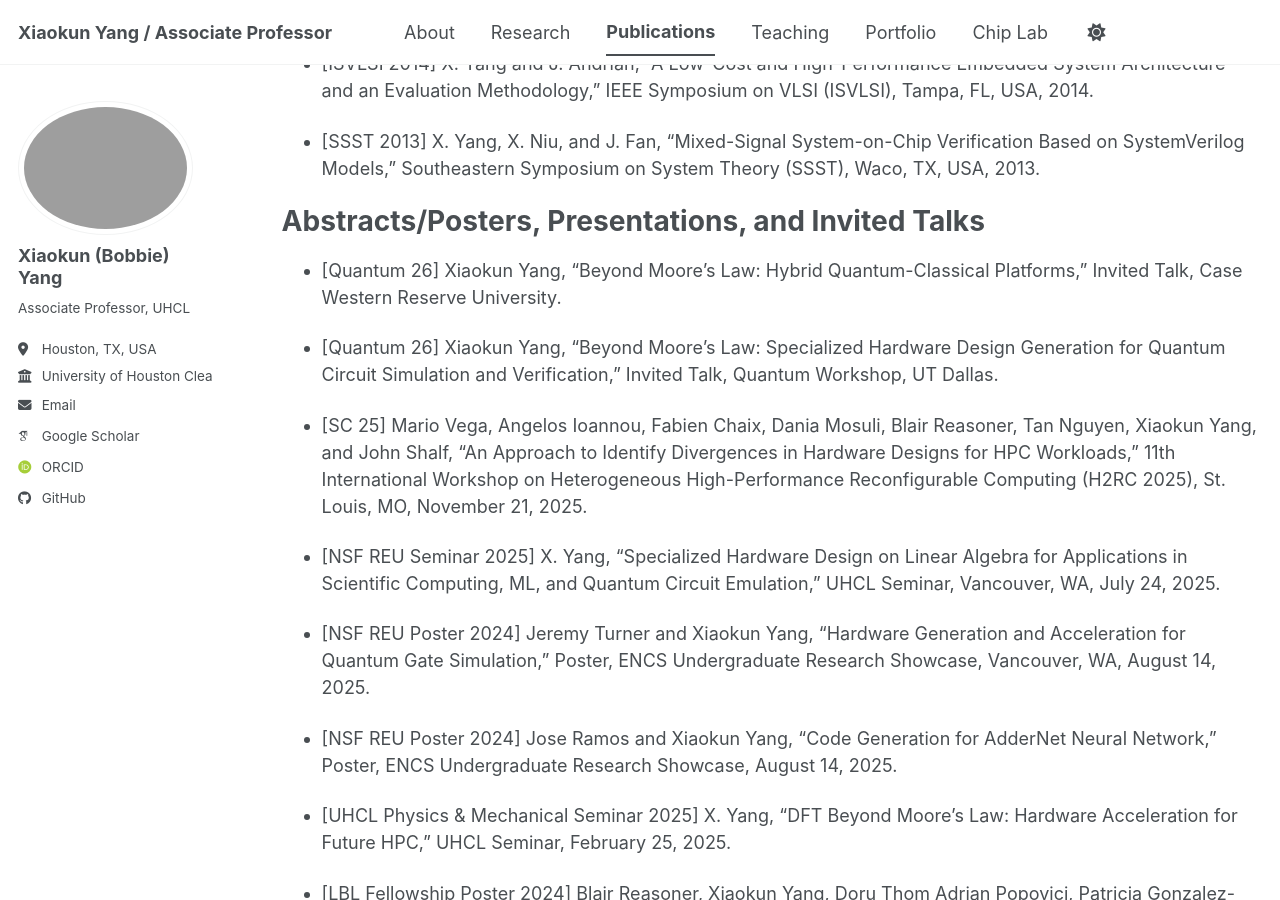
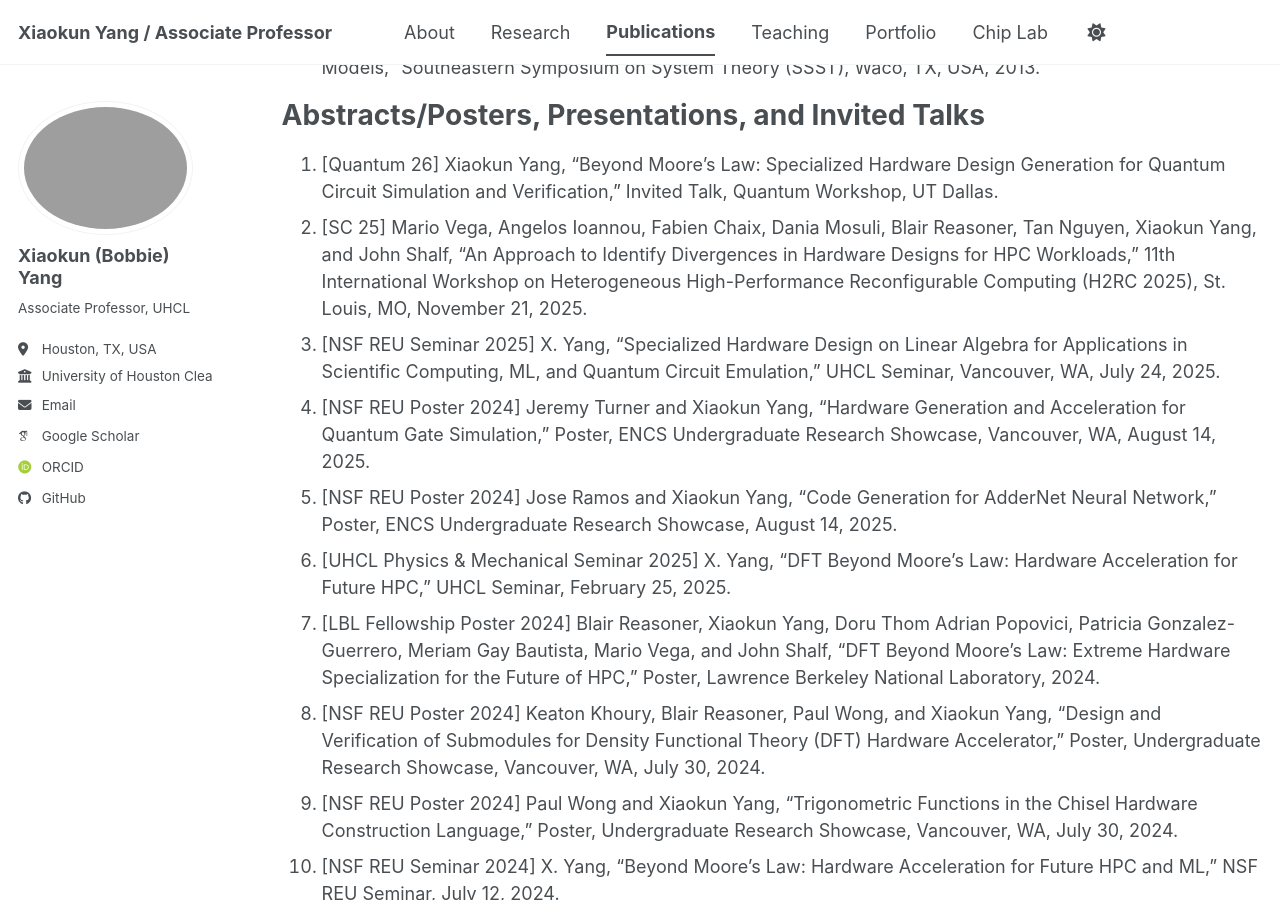
Before and after one commit to bobbieyang/bobbieyang.github.io, a Jekyll site: the page built from _pages/publications.md, in a window 1280 px wide and 900 px high, scrolled down 4353 px. Built offline with Jekyll 4.4.1, drawn with Linux system fonts in a browser that asks for light colours; some web fonts are replaced; a script bundle is joined from its source files by our own code; library files that are not in the unit come from our copies.

Commit message:
Update publications.md

```diff
--- a/_pages/publications.md
+++ b/_pages/publications.md
@@ -72,69 +70,38 @@
 19. [CSCE 2021] S. Ek, M. Curci, X. Yang, et al., “Sentiment Analysis of Long-Term Social Data during the COVID-19 Pandemic,” World Congress in Computer Science, Computer Engineering, and Applied Computing (CSCE), Las Vegas, NV, USA, 2021.
 20. [ISQED 2019] X. Yang, Y. Zhang, and L. Wu, “A Scalable Image/Video Processing Platform with an Open-Source Design and Verification Environment,” International Symposium on Quality Electronic Design (ISQED), Santa Clara, CA, USA, 2019.
 21. [ISVLSI 2019] K. Vaca, A. Gajjar, and X. Yang, “Real-Time Automatic Music Transcription with Zynq FPGA,” IEEE Computer Society Annual Symposium on VLSI (ISVLSI), Miami, FL, USA, 2019.
-
-* [ASP-DAC 2017] X. Yang and W. Wen, “Design of a Pre-Scheduled Data Bus (DBUS) for AES-Encrypted System-on-Chips,” Asia and South Pacific Design Automation Conference (ASP-DAC), Chiba, Japan, 2017.
-
-* [SEC 2017] X. Yang and X. He, “Establishing a BLE Mesh Network Using Fabricated CSRmesh Devices,” ACM/IEEE Symposium on Edge Computing (SEC), San Jose/Fremont, CA, USA, 2017.
-
-* [DAC 2016] X. Yang and J. Andrian, “A Configurable and Synthesizable On-Chip Bus Architecture for Integrating Industrial Standard IPs,” Design Automation Conference (DAC), Austin, TX, USA, 2016.
-
-* [ISVLSI 2014] X. Yang and J. Andrian, “A Low-Cost and High-Performance Embedded System Architecture and an Evaluation Methodology,” IEEE Symposium on VLSI (ISVLSI), Tampa, FL, USA, 2014.
-
-* [SSST 2013] X. Yang, X. Niu, and J. Fan, “Mixed-Signal System-on-Chip Verification Based on SystemVerilog Models,” Southeastern Symposium on System Theory (SSST), Waco, TX, USA, 2013.
+22. [ASP-DAC 2017] X. Yang and W. Wen, “Design of a Pre-Scheduled Data Bus (DBUS) for AES-Encrypted System-on-Chips,” Asia and South Pacific Design Automation Conference (ASP-DAC), Chiba, Japan, 2017.
+23. [SEC 2017] X. Yang and X. He, “Establishing a BLE Mesh Network Using Fabricated CSRmesh Devices,” ACM/IEEE Symposium on Edge Computing (SEC), San Jose/Fremont, CA, USA, 2017.
+24. [DAC 2016] X. Yang and J. Andrian, “A Configurable and Synthesizable On-Chip Bus Architecture for Integrating Industrial Standard IPs,” Design Automation Conference (DAC), Austin, TX, USA, 2016.
+25. [ISVLSI 2014] X. Yang and J. Andrian, “A Low-Cost and High-Performance Embedded System Architecture and an Evaluation Methodology,” IEEE Symposium on VLSI (ISVLSI), Tampa, FL, USA, 2014.
+26. [SSST 2013] X. Yang, X. Niu, and J. Fan, “Mixed-Signal System-on-Chip Verification Based on SystemVerilog Models,” Southeastern Symposium on System Theory (SSST), Waco, TX, USA, 2013.
 
 
 
 Abstracts/Posters, Presentations, and Invited Talks
 ======
-* [Quantum 26] Xiaokun Yang, “Beyond Moore’s Law: Hybrid Quantum-Classical Platforms,” Invited Talk, Case Western Reserve University.
-
-* [Quantum 26] Xiaokun Yang, “Beyond Moore’s Law: Specialized Hardware Design Generation for Quantum Circuit Simulation and Verification,” Invited Talk, Quantum Workshop, UT Dallas.
-
-* [SC 25] Mario Vega, Angelos Ioannou, Fabien Chaix, Dania Mosuli, Blair Reasoner, Tan Nguyen, Xiaokun Yang, and John Shalf, “An Approach to Identify Divergences in Hardware Designs for HPC Workloads,” 11th International Workshop on Heterogeneous High-Performance Reconfigurable Computing (H2RC 2025), St. Louis, MO, November 21, 2025.
-
-* [NSF REU Seminar 2025] X. Yang, “Specialized Hardware Design on Linear Algebra for Applications in Scientific Computing, ML, and Quantum Circuit Emulation,” UHCL Seminar, Vancouver, WA, July 24, 2025.
-
-* [NSF REU Poster 2024] Jeremy Turner and Xiaokun Yang, “Hardware Generation and Acceleration for Quantum Gate Simulation,” Poster, ENCS Undergraduate Research Showcase, Vancouver, WA, August 14, 2025.
-
-* [NSF REU Poster 2024] Jose Ramos and Xiaokun Yang, “Code Generation for AdderNet Neural Network,” Poster, ENCS Undergraduate Research Showcase, August 14, 2025.
-
-* [UHCL Physics & Mechanical Seminar 2025] X. Yang, “DFT Beyond Moore’s Law: Hardware Acceleration for Future HPC,” UHCL Seminar, February 25, 2025.
-
-* [LBL Fellowship Poster 2024] Blair Reasoner, Xiaokun Yang, Doru Thom Adrian Popovici, Patricia Gonzalez-Guerrero, Meriam Gay Bautista, Mario Vega, and John Shalf, “DFT Beyond Moore’s Law: Extreme Hardware Specialization for the Future of HPC,” Poster, Lawrence Berkeley National Laboratory, 2024.
-
-* [NSF REU Poster 2024] Keaton Khoury, Blair Reasoner, Paul Wong, and Xiaokun Yang, “Design and Verification of Submodules for Density Functional Theory (DFT) Hardware Accelerator,” Poster, Undergraduate Research Showcase, Vancouver, WA, July 30, 2024.
-
-* [NSF REU Poster 2024] Paul Wong and Xiaokun Yang, “Trigonometric Functions in the Chisel Hardware Construction Language,” Poster, Undergraduate Research Showcase, Vancouver, WA, July 30, 2024.
-
-* [NSF REU Seminar 2024] X. Yang, “Beyond Moore’s Law: Hardware Acceleration for Future HPC and ML,” NSF REU Seminar, July 12, 2024.
-
-* [LBL Fellowship Poster 2023] Blair Reasoner, Xiaokun Yang, Doru Thom Adrian Popovici, Patricia Gonzalez-Guerrero, Meriam Gay Bautista, Mario Vega, and John Shalf, “Parameterized Hardware Accelerator Design on Tall-Skinny QR Factorization,” Poster, Lawrence Berkeley National Laboratory, 2024.
-
-* [SRP 2023] X. Yang, “Specialized Hardware Design on DFT for HPC,” DOE SRP, January 9–13, 2023.
-
-* [LBL 2022] X. Yang, “DFT Beyond Moore’s Law: FPGA Design Specialization for HPC,” LBL Monthly Conference, November 2, 2022.
-
-* [DOE VFP 2022] X. Yang, Mario Vega, Doru Thom Adrian Popovici, Nirmalendu Patra, and John Shalf, “DFT Beyond Moore’s Law: FPGA Design Specialization for 3D FFT for HPC,” DOE Visiting Faculty Program Summer Oral Presentation, August 5, 2022.
-
-* [WDE 2022] Mario Vega, X. Yang, Doru Thom Adrian Popovici, Nirmalendu Patra, and John Shalf, “DFT Beyond Moore’s Law: Hardware Design Specialization for Streaming and Mixed FFTs,” WDE Poster Presentation, July 22, 2022.
-
-* [CFD 2022] X. Yang, “Project-Centric Learning with OpenIC,” Faculty Development Week, Center for Faculty Development, UHCL, January 27, 2022.
-
-* [SRP 2022] X. Yang, “High-Performance SoC Architecture,” DOE SRP, December 9–13, 2021.
-
-* [GCC 2021] X. Yang, “FPGA Designs and Acceleration for Neural Networks,” Invited Short Talk, GCC Translational Imaging Conference, Virtual Event, November 2, 2021.
-
-* [ES 2021] X. Yang, “FPGA Acceleration on Artificial Intelligence,” Invited Talk, Engineering Science Department, Sonoma State University, CA, 2021.
-
-* [VRISE 2021] X. Yang, “An Implementation of Low-Cost System-on-Chip with Neural Network for Surveillance Cameras,” TC17–VRISE 2021, Virtual Event, October 8, 2021.
-
-* [ICAMSE 2019] X. Yang, “An Advanced SoC Architecture for Low-Cost and Low-Power Edge Devices,” International Conference on Advanced Materials Sciences and Engineering, Osaka, Japan, 2019.
-
-* [Robotics 2018] X. Yang, Y. Zhang, A. Gajjar, H. Schmoyer, and N. Ly, “Learning-on-Chip: Facial Detection with Approximations of FPGA Computing,” Robotics & AI Day, UHCL, August 3, 2018.
-
-* [Robotics 2017] Y. Zhang and X. Yang, “Exploring Approximate Designs for FPGA-Based Edge Computing,” Robotics & AI Day, UHCL, July 21, 2017.
-
-* [Robotics 2017] A. Gajjar and X. Yang, “A Smart Building System Integrated with an Edge Computing Algorithm and IoT Mesh Networks,” Robotics & AI Day, UHCL, July 21, 2017.
-
-* [GBS 2016] X. Yang, “A High-Performance AES-Encrypted On-Chip Bus Architecture for Internet-of-Things System-on-Chips,” IEEE Galveston Session, NASA Johnson Space Center, Gilruth Recreation Center, November 17, 2016.
+1. [Quantum 26] Xiaokun Yang, “Beyond Moore’s Law: Specialized Hardware Design Generation for Quantum Circuit Simulation and Verification,” Invited Talk, Quantum Workshop, UT Dallas.
+2. [SC 25] Mario Vega, Angelos Ioannou, Fabien Chaix, Dania Mosuli, Blair Reasoner, Tan Nguyen, Xiaokun Yang, and John Shalf, “An Approach to Identify Divergences in Hardware Designs for HPC Workloads,” 11th International Workshop on Heterogeneous High-Performance Reconfigurable Computing (H2RC 2025), St. Louis, MO, November 21, 2025.
+3. [NSF REU Seminar 2025] X. Yang, “Specialized Hardware Design on Linear Algebra for Applications in Scientific Computing, ML, and Quantum Circuit Emulation,” UHCL Seminar, Vancouver, WA, July 24, 2025.
+4. [NSF REU Poster 2024] Jeremy Turner and Xiaokun Yang, “Hardware Generation and Acceleration for Quantum Gate Simulation,” Poster, ENCS Undergraduate Research Showcase, Vancouver, WA, August 14, 2025.
+5. [NSF REU Poster 2024] Jose Ramos and Xiaokun Yang, “Code Generation for AdderNet Neural Network,” Poster, ENCS Undergraduate Research Showcase, August 14, 2025.
+6. [UHCL Physics & Mechanical Seminar 2025] X. Yang, “DFT Beyond Moore’s Law: Hardware Acceleration for Future HPC,” UHCL Seminar, February 25, 2025.
+7. [LBL Fellowship Poster 2024] Blair Reasoner, Xiaokun Yang, Doru Thom Adrian Popovici, Patricia Gonzalez-Guerrero, Meriam Gay Bautista, Mario Vega, and John Shalf, “DFT Beyond Moore’s Law: Extreme Hardware Specialization for the Future of HPC,” Poster, Lawrence Berkeley National Laboratory, 2024.
+8. [NSF REU Poster 2024] Keaton Khoury, Blair Reasoner, Paul Wong, and Xiaokun Yang, “Design and Verification of Submodules for Density Functional Theory (DFT) Hardware Accelerator,” Poster, Undergraduate Research Showcase, Vancouver, WA, July 30, 2024.
+9. [NSF REU Poster 2024] Paul Wong and Xiaokun Yang, “Trigonometric Functions in the Chisel Hardware Construction Language,” Poster, Undergraduate Research Showcase, Vancouver, WA, July 30, 2024.
+10. [NSF REU Seminar 2024] X. Yang, “Beyond Moore’s Law: Hardware Acceleration for Future HPC and ML,” NSF REU Seminar, July 12, 2024.
+11. [LBL Fellowship Poster 2023] Blair Reasoner, Xiaokun Yang, Doru Thom Adrian Popovici, Patricia Gonzalez-Guerrero, Meriam Gay Bautista, Mario Vega, and John Shalf, “Parameterized Hardware Accelerator Design on Tall-Skinny QR Factorization,” Poster, Lawrence Berkeley National Laboratory, 2024.
+12. [SRP 2023] X. Yang, “Specialized Hardware Design on DFT for HPC,” DOE SRP, January 9–13, 2023.
+13. [LBL 2022] X. Yang, “DFT Beyond Moore’s Law: FPGA Design Specialization for HPC,” LBL Monthly Conference, November 2, 2022.
+14. [DOE VFP 2022] X. Yang, Mario Vega, Doru Thom Adrian Popovici, Nirmalendu Patra, and John Shalf, “DFT Beyond Moore’s Law: FPGA Design Specialization for 3D FFT for HPC,” DOE Visiting Faculty Program Summer Oral Presentation, August 5, 2022.
+15. [WDE 2022] Mario Vega, X. Yang, Doru Thom Adrian Popovici, Nirmalendu Patra, and John Shalf, “DFT Beyond Moore’s Law: Hardware Design Specialization for Streaming and Mixed FFTs,” WDE Poster Presentation, July 22, 2022.
+16. [CFD 2022] X. Yang, “Project-Centric Learning with OpenIC,” Faculty Development Week, Center for Faculty Development, UHCL, January 27, 2022.
+17. [SRP 2022] X. Yang, “High-Performance SoC Architecture,” DOE SRP, December 9–13, 2021.
+18. [GCC 2021] X. Yang, “FPGA Designs and Acceleration for Neural Networks,” Invited Short Talk, GCC Translational Imaging Conference, Virtual Event, November 2, 2021.
+19. [ES 2021] X. Yang, “FPGA Acceleration on Artificial Intelligence,” Invited Talk, Engineering Science Department, Sonoma State University, CA, 2021.
+20. [VRISE 2021] X. Yang, “An Implementation of Low-Cost System-on-Chip with Neural Network for Surveillance Cameras,” TC17–VRISE 2021, Virtual Event, October 8, 2021.
+21. [ICAMSE 2019] X. Yang, “An Advanced SoC Architecture for Low-Cost and Low-Power Edge Devices,” International Conference on Advanced Materials Sciences and Engineering, Osaka, Japan, 2019.
+22. [Robotics 2018] X. Yang, Y. Zhang, A. Gajjar, H. Schmoyer, and N. Ly, “Learning-on-Chip: Facial Detection with Approximations of FPGA Computing,” Robotics & AI Day, UHCL, August 3, 2018.
+23. [Robotics 2017] Y. Zhang and X. Yang, “Exploring Approximate Designs for FPGA-Based Edge Computing,” Robotics & AI Day, UHCL, July 21, 2017.
+24. [Robotics 2017] A. Gajjar and X. Yang, “A Smart Building System Integrated with an Edge Computing Algorithm and IoT Mesh Networks,” Robotics & AI Day, UHCL, July 21, 2017.
+25. [GBS 2016] X. Yang, “A High-Performance AES-Encrypted On-Chip Bus Architecture for Internet-of-Things System-on-Chips,” IEEE Galveston Session, NASA Johnson Space Center, Gilruth Recreation Center, November 17, 2016.
```
Also changed, not shown: other parts of _pages/publications.md (+3 -5 lines).
